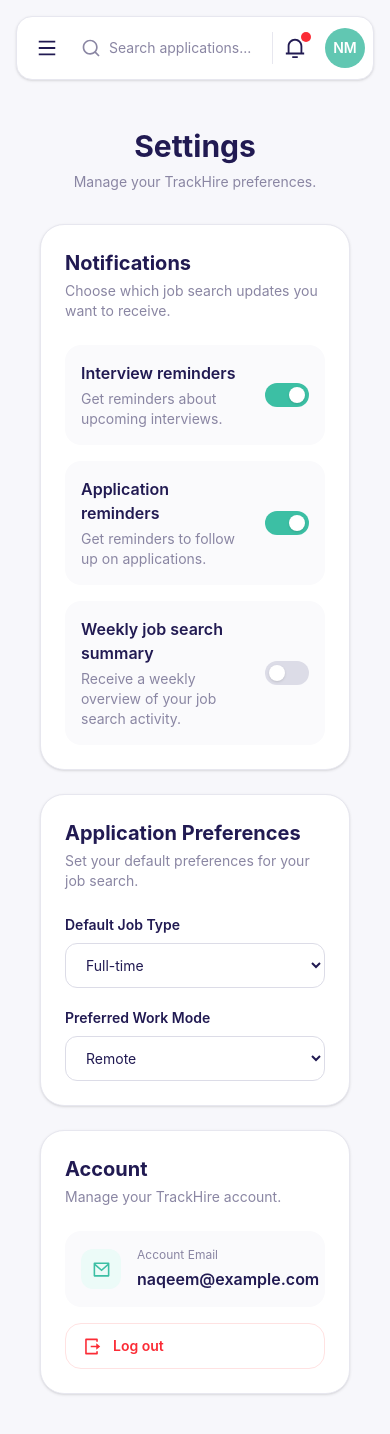
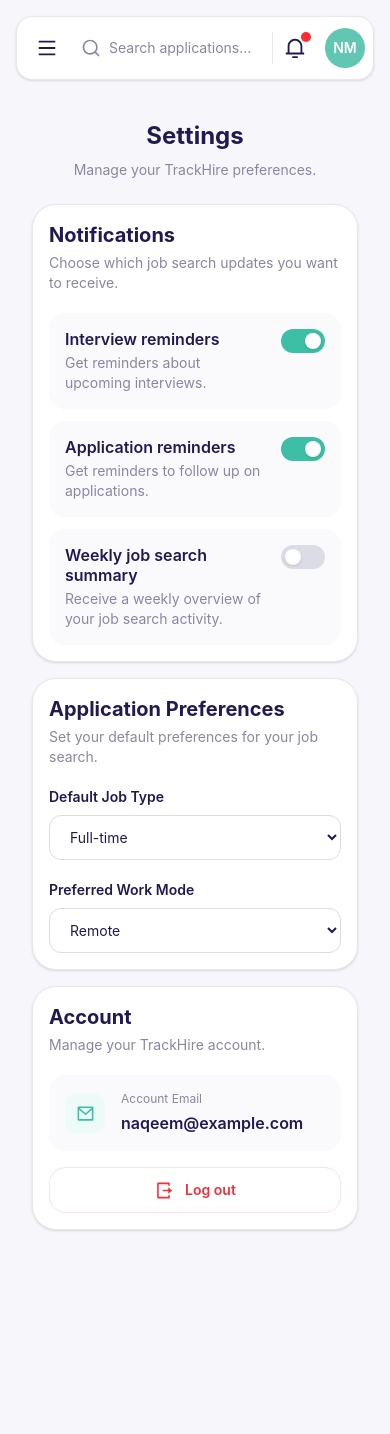
Before and after one commit to MohdNaqeem/TrackHire, a React (Vite) app: page /dashboard/settings in a window 390 px wide. After the commit the page ends 1262 px from the top, so only its background shows below. Built offline with nearby package versions, Linux system fonts and the light colour scheme.

Commit message:
improve setting page responsive

```diff
--- a/src/components/Settings/AccountSettings.jsx
+++ b/src/components/Settings/AccountSettings.jsx
@@ -11,24 +11,22 @@ const AccountSettings = () => {
   return (
     <div className="space-y-4">
       {/* Email */}
-      <div className="flex items-center justify-between gap-4 rounded-2xl bg-[#FAFAFC] p-4">
-        <div className="flex items-center gap-4">
-          <div className="flex h-10 w-10 items-center justify-center rounded-xl bg-[#ECFBF8]">
+      <div className="flex min-w-0 items-center gap-4 rounded-2xl bg-[#FAFAFC] p-4">
+        <div className="flex h-10 w-10 shrink-0 items-center justify-center rounded-xl bg-[#ECFBF8]">
           <RiMailLine
             size={19}
             className="text-[#3CBFA4]"
           />
         </div>
 
-          <div>
+        <div className="min-w-0 flex-1">
           <p className="text-xs text-[#8A86A3]">
             Account Email
           </p>
 
-            <p className="mt-1 font-semibold text-[#211A52]">
+          <p className="mt-1 break-all font-semibold text-[#211A52]">
             naqeem@example.com
           </p>
-          </div>
         </div>
       </div>
 
@@ -36,7 +34,7 @@ const AccountSettings = () => {
       <button
         type="button"
         onClick={handleLogout}
-        className="flex w-full items-center gap-3 rounded-2xl border border-red-100 px-4 py-3 text-sm font-semibold text-red-500 transition hover:bg-red-50"
+        className="flex w-full items-center justify-center gap-3 rounded-2xl border border-red-100 px-4 py-3 text-sm font-semibold text-red-500 transition hover:bg-red-50"
       >
         <RiLogoutBoxRLine size={19} />
         Log out
--- a/src/components/Settings/ApplicationPreferences.jsx
+++ b/src/components/Settings/ApplicationPreferences.jsx
@@ -16,9 +16,9 @@ const ApplicationPreferences = () => {
   };
 
   return (
-    <div className="grid grid-cols-1 gap-5 sm:grid-cols-2">
+    <div className="grid min-w-0 grid-cols-1 gap-5 sm:grid-cols-2">
       {/* Job Type */}
-      <div>
+      <div className="min-w-0">
         <label className="mb-2 block text-sm font-semibold text-[#211A52]">
           Default Job Type
         </label>
@@ -37,7 +37,7 @@ const ApplicationPreferences = () => {
       </div>
 
       {/* Work Mode */}
-      <div>
+      <div className="min-w-0">
         <label className="mb-2 block text-sm font-semibold text-[#211A52]">
           Preferred Work Mode
         </label>
--- a/src/components/Settings/NotificationSettings.jsx
+++ b/src/components/Settings/NotificationSettings.jsx
@@ -19,19 +19,19 @@ const NotificationSettings = () => {
   };
 
   return (
-    <div className="space-y-4">
+    <div className="space-y-3 sm:space-y-4">
       {notifications.map((setting) => (
         <div
           key={setting.id}
-          className="flex items-center justify-between gap-4 rounded-2xl bg-[#FAFAFC] p-4"
+          className="flex min-w-0 items-start gap-3 rounded-2xl bg-[#FAFAFC] p-4 sm:items-center sm:gap-4"
         >
           {/* Setting Information */}
-          <div>
-            <h3 className="font-semibold text-[#211A52]">
+          <div className="min-w-0 flex-1">
+            <h3 className="break-words font-semibold leading-5 text-[#211A52]">
               {setting.title}
             </h3>
 
-            <p className="mt-1 text-sm text-[#8A86A3]">
+            <p className="mt-1 break-words text-sm leading-5 text-[#8A86A3]">
               {setting.description}
             </p>
           </div>
--- a/src/components/Settings/SettingsSection.jsx
+++ b/src/components/Settings/SettingsSection.jsx
@@ -4,13 +4,13 @@ const SettingsSection = ({
   children,
 }) => {
   return (
-    <section className="rounded-3xl border border-[#E7E7EF] bg-white p-6 shadow-sm">
-      <div className="mb-6">
+    <section className="min-w-0 rounded-3xl border border-[#E7E7EF] bg-white p-4 shadow-sm sm:p-6">
+      <div className="mb-5 sm:mb-6">
         <h2 className="text-xl font-bold text-[#211A52]">
           {title}
         </h2>
 
-        <p className="mt-1 text-sm text-[#8A86A3]">
+        <p className="mt-1 text-sm leading-5 text-[#8A86A3]">
           {description}
         </p>
       </div>
--- a/src/pages/Settings/Settings.jsx
+++ b/src/pages/Settings/Settings.jsx
@@ -5,20 +5,20 @@ import AccountSettings from "../../components/Settings/AccountSettings";
 
 const Settings = () => {
   return (
-    <section className="p-6">
+    <section className="min-w-0 p-4 sm:p-6">
       {/* Page Header */}
-      <div className="mb-8 text-center">
-        <h1 className="text-3xl font-bold text-[#211A52]">
+      <div className="mb-6 text-center sm:mb-8">
+        <h1 className="text-2xl font-bold text-[#211A52] sm:text-3xl">
           Settings
         </h1>
 
-        <p className="mt-2 text-sm text-[#8A86A3]">
+        <p className="mx-auto mt-2 max-w-md text-sm leading-5 text-[#8A86A3]">
           Manage your TrackHire preferences.
         </p>
       </div>
 
       {/* Settings Content */}
-      <div className="mx-auto max-w-4xl space-y-6">
+      <div className="mx-auto w-full max-w-4xl space-y-4 sm:space-y-6">
         {/* Notifications */}
         <SettingsSection
           title="Notifications"
```
Lines whose indentation alone changed are shown as unchanged.
